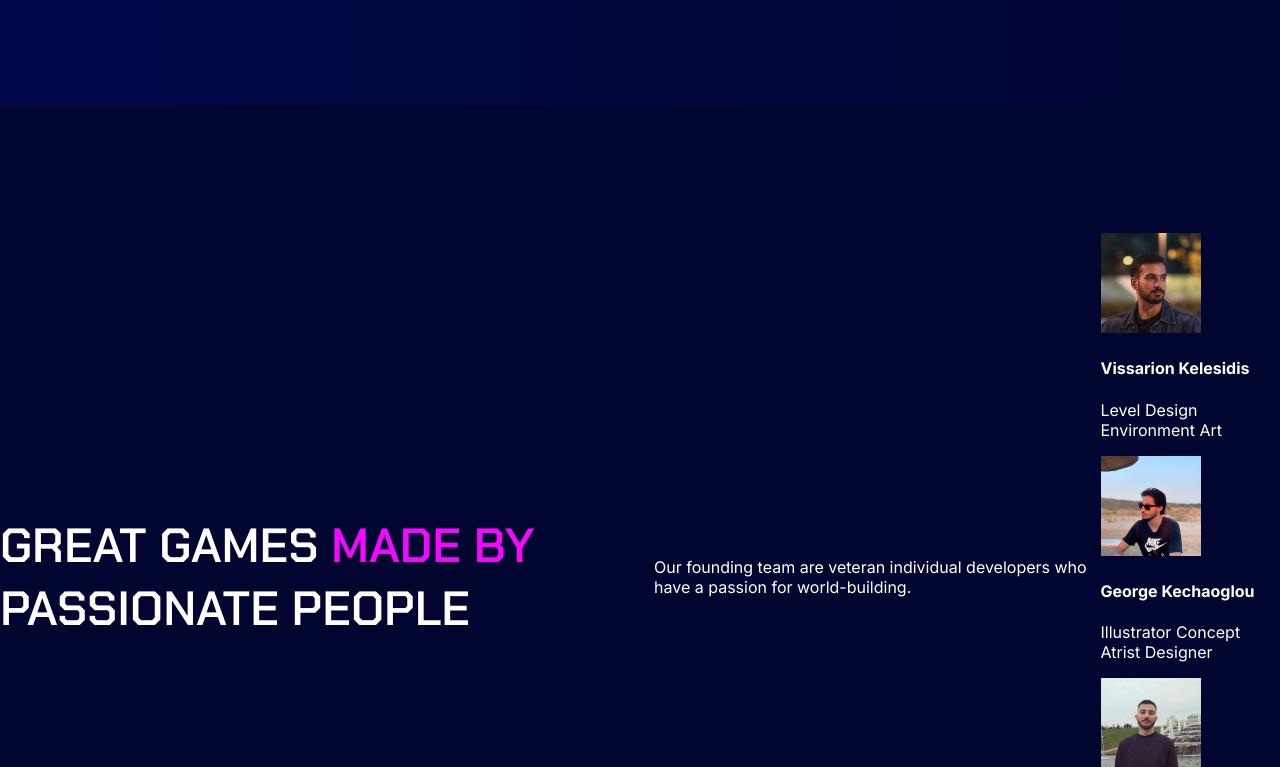
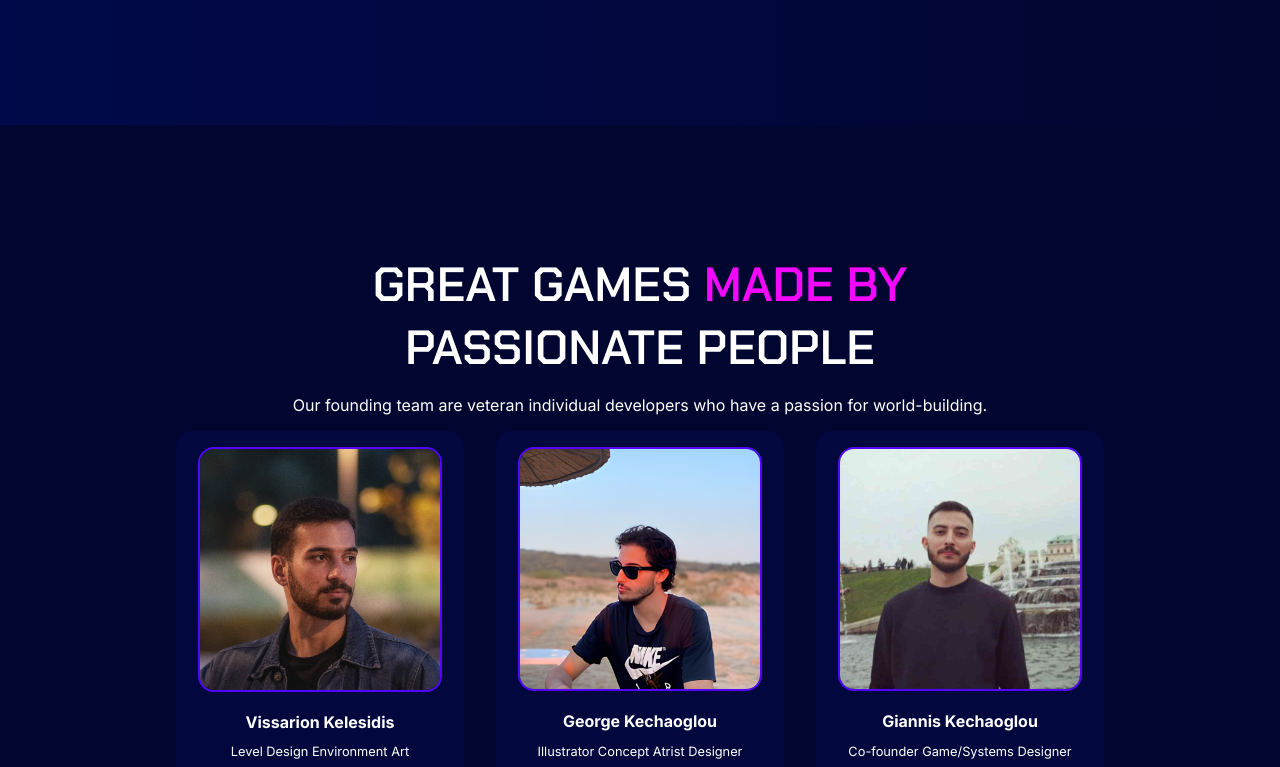
Before and after one commit to keleviss/Game-Studio-Website-Design, a plain HTML site: page index.html in a window 1280 px wide. Shown: the part 2033-2800 px from the top of the page. Drawn offline with Linux system fonts and the light colour scheme.

Commit message:
team section added & improved responsiveness

```diff
--- a/index.html
+++ b/index.html
@@ -140,24 +140,41 @@
 
   <!-- Team / People -->
   <section class="team">
+    <div class="center">
+
       <div class="content">
+        <div class="text">
           <h2>Great Games <em>Made By</em> Passionate People</h2>
           <p>Our founding team are veteran individual developers who have a passion for world-building.</p>
+        </div>
         <div class="people">
           <div class="person">
+            <div class="profile-pic">
               <img src="./resources/images/profile-picture.jpeg" alt="Vissarion Kelesidis">
+            </div>
+            <div class="name-role">
               <h4>Vissarion Kelesidis</h4>
               <p>Level Design Environment Art</p>
             </div>
+          </div>
           <div class="person">
+            <div class="profile-pic">
               <img src="./resources/images/geo(1).jpg" alt="George Kechaoglou">
+            </div>
+            <div class="name-role">
               <h4>George Kechaoglou</h4>
               <p>Illustrator Concept Atrist Designer</p>
             </div>
+          </div>
           <div class="person">
+            <div class="profile-pic">
               <img src="./resources/images/giannis.jpg" alt="Giannis Kechaoglou">
+            </div>
+            <div class="name-role">
               <h4>Giannis Kechaoglou</h4>
               <p>Co-founder Game/Systems Designer</p>
+            </div>
+          </div>
         </div>
       </div>
     </div>
--- a/resources/css/styles.css
+++ b/resources/css/styles.css
@@ -65,6 +65,14 @@ section {
   }
 }
 
+@media only screen and (max-width: 520px) {
+  .center {
+    width: 100%;
+    padding-left: 1rem;
+    padding-right: 1rem;
+  }
+}
+
 .button {
   padding: 0.7rem 1.5rem;
   border-radius: 2rem;
@@ -99,7 +107,7 @@ section h2 {
   }
 
   section h2 {
-    font-size: 2rem;
+    font-size: 1.8rem;
   }
 }
 
@@ -291,6 +299,12 @@ nav li {
 
 }
 
+@media only screen and (max-width: 520px) {
+  .hero .content {
+    padding: 0 1rem;
+  }
+}
+
 @media only screen and (max-width: 430px) {
   .hero h1 {
     font-size: 2.5rem;
@@ -332,7 +346,10 @@ nav li {
 }
 
 .card {
-  width: 47%;
+  /* width: 47%; */
+  flex: 1 1;
+  min-width: 11.5rem;
+  /* max-width: 15rem; */
   height: 9rem;
   border-radius: 1rem;
   background-color: #1b0057;
@@ -358,6 +375,39 @@ nav li {
   font-weight: 600;
 }
 
+@media only screen and (max-width: 992px) {
+  .about .text {
+    text-align: center;
+  }
+
+  .card {
+    min-width: unset;
+    flex: 1 1 45%;
+  }
+}
+
+@media only screen and (max-width: 520px) {
+  .card h3 {
+    font-size: 2rem;
+  }
+
+  .card p {
+    padding: 0 .5rem;
+  }
+}
+
+@media only screen and (max-width: 435px) {
+  .card {
+    flex: 1 1 40%;
+  }
+
+  .card h3 {
+    font-size: 1.5rem;
+  }
+}
+
+
+
 /* Popular Games */
 .popular {
   background: linear-gradient(to left, #010630, #02094a);
@@ -368,7 +418,14 @@ nav li {
 }
 
 .popular .text {
+  width: 70%;
   text-align: center;
+}
+
+@media only screen and (max-width: 520px) {
+  .popular .text {
+    width: 100%;
+  }
 }
 
 .popular h2 {
@@ -445,7 +502,77 @@ nav li {
 }
 
 /* Persons */
+.team .content {
+  flex-direction: column;
+}
+
+.people {
+  display: flex;
+  justify-content: space-between;
+  align-items: center;
+  flex-wrap: wrap;
+}
+
+.team .text {
+  width: 70%;
+  text-align: center;
+}
+
+.team h2 {
+  margin: 0;
+}
+
+.people {
+  display: flex;
+  gap: 2rem;
+}
+
+.person {
+  flex: 1 1;
+  height: fit-content;
+  min-width: 16rem;
+  max-width: 17rem;
+  background-color: #02083d;
+  border-radius: 1rem;
+  padding: 1rem;
+  display: flex;
+  flex-direction: column;
+  align-items: center;
+  justify-content: space-between;
+}
+/*
+.profile-pic {
+  border: 1px solid #5204FE;
+} */
+
 .person img {
-  width: 100px;
+  width: 15rem;
   height: auto;
+  border-radius: 1rem;
+  border: 2px solid #5204FE;
 }
+
+.person .name-role {
+  text-align: center;
+}
+
+.name-role h4 {
+  margin-top: 1rem;
+  margin-bottom: 0;
+}
+
+.name-role p {
+  font-size: 0.8rem;
+}
+
+@media only screen and (max-width: 993px) {
+  .people {
+    justify-content: center;
+  }
+}
+
+@media only screen and (max-width: 588px) {
+  .team .text {
+    width: 100%;
+  }
+}
```
Lines whose indentation alone changed are shown as unchanged.
